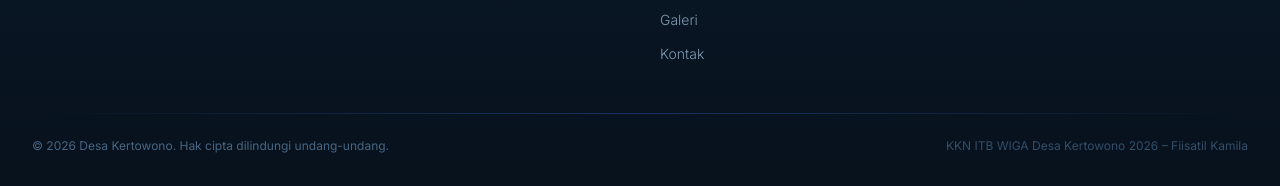
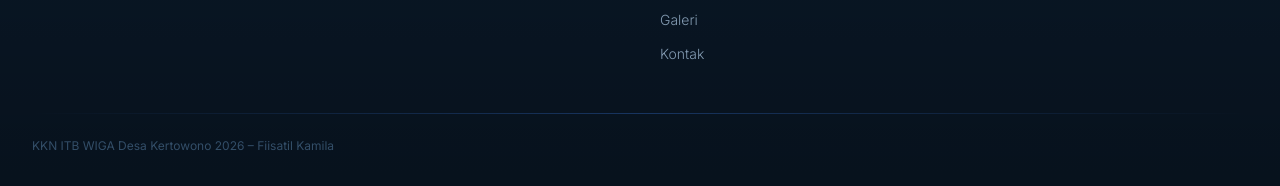
Before and after one commit to fiisatilkml/web_profil_desa, a plain HTML site: page index.html in a window 1280 px wide. Shown: the part 8216-8402 px from the top of the page. Drawn offline with nearby package versions, Linux system fonts and the light colour scheme; a web font is replaced by a local one.

Commit message:
Update index.html

```diff
--- a/index.html
+++ b/index.html
@@ -1033,7 +1033,6 @@
       <!-- Bottom -->
       <div class="section-divider mb-6"></div>
       <div class="flex flex-col md:flex-row items-center justify-between gap-4 text-xs text-navy-600">
-        <p>© 2026 Desa Kertowono. Hak cipta dilindungi undang-undang.</p>
         <p class="text-navy-700">KKN ITB WIGA Desa Kertowono 2026 – Fiisatil Kamila</p>
       </div>
     </div>
```
